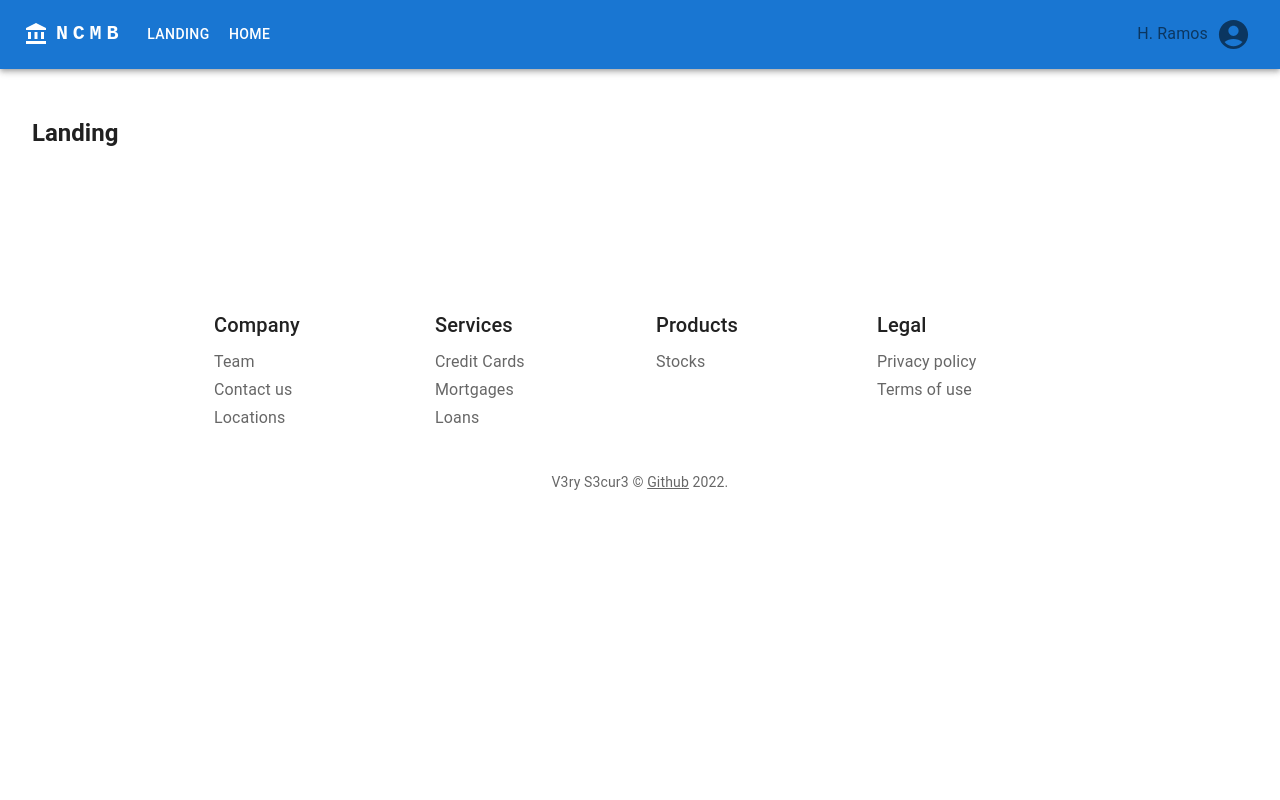
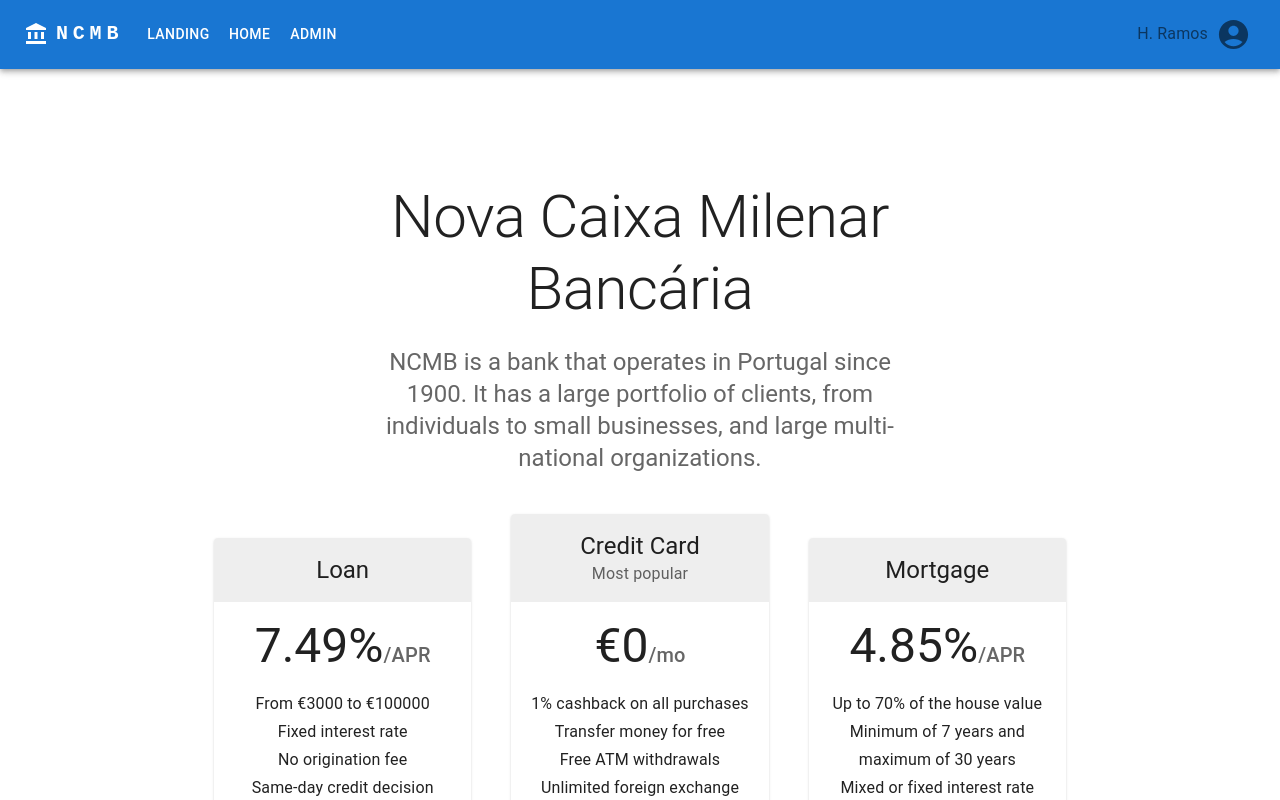
Before and after one commit to DavidAkaFunky/NetworkCompSec2022, a React (Create React App) app in the folder frontend/: page / in a window 1280 px wide. Shown: the top 800 px of the page. Built offline with nearby package versions, Linux system fonts and the light colour scheme.

Commit message:
Add stock frontend

```diff
--- a/frontend/src/Home/Home.tsx
+++ b/frontend/src/Home/Home.tsx
@@ -1,12 +1,154 @@
-import { Typography } from "@mui/material";
+import { Copyright } from "@mui/icons-material";
+import {
+	Container,
+	Grid,
+	Link,
+	Paper,
+	Table,
+	TableBody,
+	TableCell,
+	TableHead,
+	TableRow,
+	Typography,
+} from "@mui/material";
+
+function createStockTransaction(
+	id: number,
+	name: string,
+	ISIN: string,
+	exchange: string,
+	lastPrice: number,
+	volume: number,
+	date: string
+) {
+	return { id, name, ISIN, exchange, lastPrice, volume, date };
+}
+
+const rows = [
+	createStockTransaction(
+		0,
+		"Galp",
+		"PTGALP0AM000",
+		"Euronext Lisbon",
+		12.5,
+		100,
+		"2021-06-01"
+	),
+];
+
+interface TitleProps {
+	children?: React.ReactNode;
+}
+
+function Title(props: TitleProps) {
+	return (
+		<Typography component="h2" variant="h6" color="primary" gutterBottom>
+			{props.children}
+		</Typography>
+	);
+}
 
 function Home() {
 	return (
-		<>
-			<Typography variant="h5" component="h1">
-				<strong>Home</strong>
-			</Typography>
-		</>
+		<Container maxWidth="lg" sx={{ mt: 4, mb: 4 }}>
+			<Grid container spacing={3}>
+				{/* Chart */}
+				<Grid item xs={12} md={8} lg={9}>
+					<Paper
+						sx={{
+							p: 2,
+							display: "flex",
+							flexDirection: "column",
+							height: 240,
+						}}
+					>
+						<Title>Credit Card</Title>
+					</Paper>
+				</Grid>
+				{/* Recent Deposits */}
+				<Grid item xs={12} md={4} lg={3}>
+					<Paper
+						sx={{
+							p: 2,
+							display: "flex",
+							flexDirection: "column",
+							height: 240,
+						}}
+					>
+						<Title>Mortgage & Loans</Title>
+						<Typography component="p" variant="h4">
+							$3,024.00
+						</Typography>
+						<Typography color="text.secondary" sx={{ flex: 1 }}>
+							on 15 March, 2019
+						</Typography>
+						<div>
+							<Link color="primary" href="#" onClick={() => {}}>
+								View balance
+							</Link>
+						</div>
+					</Paper>
+				</Grid>
+				<Grid item xs={6}>
+					<Paper
+						sx={{
+							p: 2,
+							display: "flex",
+							flexDirection: "column",
+							height: 240,
+						}}
+					>
+						<Title>Buy Stocks</Title>
+					</Paper>
+				</Grid>
+				<Grid item xs={6}>
+					<Paper
+						sx={{
+							p: 2,
+							display: "flex",
+							flexDirection: "column",
+							height: 240,
+						}}
+					>
+						<Title>Sell Stocks</Title>
+					</Paper>
+				</Grid>
+				{/* Recent Orders */}
+				<Grid item xs={12}>
+					<Paper sx={{ p: 2, display: "flex", flexDirection: "column" }}>
+						<Title>Recent Stock Transactions</Title>
+						<Table size="small">
+							<TableHead>
+								<TableRow>
+									<TableCell>Name</TableCell>
+									<TableCell>ISIN</TableCell>
+									<TableCell>Exchange</TableCell>
+									<TableCell>Last Price</TableCell>
+									<TableCell>Volume</TableCell>
+									<TableCell align="right">Date</TableCell>
+								</TableRow>
+							</TableHead>
+							<TableBody>
+								{rows.map((row) => (
+									<TableRow key={row.id}>
+										<TableCell>{row.name}</TableCell>
+										<TableCell>{row.ISIN}</TableCell>
+										<TableCell>{row.exchange}</TableCell>
+										<TableCell>{`€${row.lastPrice}`}</TableCell>
+										<TableCell>{row.volume}</TableCell>
+										<TableCell align="right">{row.date}</TableCell>
+									</TableRow>
+								))}
+							</TableBody>
+						</Table>
+						<Link color="primary" href="#" onClick={() => {}} sx={{ mt: 3 }}>
+							See more orders
+						</Link>
+					</Paper>
+				</Grid>
+			</Grid>
+			<Copyright sx={{ pt: 4 }} />
+		</Container>
 	);
 }
 
--- a/frontend/src/Landing/Landing.tsx
+++ b/frontend/src/Landing/Landing.tsx
@@ -1,11 +1,165 @@
-import { Typography } from "@mui/material";
+import {
+	Box,
+	Button,
+	Card,
+	CardActions,
+	CardContent,
+	CardHeader,
+	Container,
+	Grid,
+	Stack,
+	Typography,
+} from "@mui/material";
+import StarIcon from "@mui/icons-material/StarBorder";
+
+const tiers = [
+	{
+		title: "Loan",
+		price: "7.49%",
+		priceDescription: "/APR",
+		description: [
+			"From €3000 to €100000",
+			"Fixed interest rate",
+			"No origination fee",
+			"Same-day credit decision",
+		],
+		buttonText: "Get started",
+		buttonVariant: "outlined",
+	},
+	{
+		title: "Credit Card",
+		subheader: "Most popular",
+		price: "€0",
+		priceDescription: "/mo",
+		description: [
+			"1% cashback on all purchases",
+			"Transfer money for free",
+			"Free ATM withdrawals",
+			"Unlimited foreign exchange",
+		],
+		buttonText: "Sign up for free",
+		buttonVariant: "contained",
+	},
+	{
+		title: "Mortgage",
+		price: "4.85%",
+		priceDescription: "/APR",
+		description: [
+			"Up to 70% of the house value",
+			"Minimum of 7 years and maximum of 30 years",
+			"Mixed or fixed interest rate",
+		],
+		buttonText: "Contact us",
+		buttonVariant: "outlined",
+	},
+];
 
 function Landing() {
 	return (
 		<>
-			<Typography variant="h5" component="h1">
-				<strong>Landing</strong>
-			</Typography>
+			{/* Hero unit */}
+			<Box
+				sx={{
+					bgcolor: "background.paper",
+					pt: 8,
+					pb: 6,
+				}}
+			>
+				<Container maxWidth="sm">
+					<Typography
+						component="h1"
+						variant="h2"
+						align="center"
+						color="text.primary"
+						gutterBottom
+					>
+						Nova Caixa Milenar Bancária
+					</Typography>
+					<Typography
+						variant="h5"
+						align="center"
+						color="text.secondary"
+						paragraph
+					>
+						NCMB is a bank that operates in Portugal since 1900.
+						It has a large portfolio of clients, from individuals to small businesses,
+						and large multi-national organizations.
+					</Typography>
+				</Container>
+				<Container maxWidth="md" component="main" sx={{mt: 5}}>
+					<Grid container spacing={5} alignItems="flex-end">
+						{tiers.map((tier) => (
+							// Enterprise card is full width at sm breakpoint
+							<Grid
+								item
+								key={tier.title}
+								xs={12}
+								sm={tier.title === "Enterprise" ? 12 : 6}
+								md={4}
+							>
+								<Card>
+									<CardHeader
+										title={tier.title}
+										subheader={tier.subheader}
+										titleTypographyProps={{ align: "center" }}
+										action={tier.title === "Pro" ? <StarIcon /> : null}
+										subheaderTypographyProps={{
+											align: "center",
+										}}
+										sx={{
+											backgroundColor: (theme) =>
+												theme.palette.mode === "light"
+													? theme.palette.grey[200]
+													: theme.palette.grey[700],
+										}}
+									/>
+									<CardContent>
+										<Box
+											sx={{
+												display: "flex",
+												justifyContent: "center",
+												alignItems: "baseline",
+												mb: 2,
+											}}
+										>
+											<Typography
+												component="h2"
+												variant="h3"
+												color="text.primary"
+											>
+												{tier.price}
+											</Typography>
+											<Typography variant="h6" color="text.secondary">
+												{tier.priceDescription}
+											</Typography>
+										</Box>
+										<ul>
+											{tier.description.map((line) => (
+												<Typography
+													component="li"
+													variant="subtitle1"
+													align="center"
+													key={line}
+												>
+													{line}
+												</Typography>
+											))}
+										</ul>
+									</CardContent>
+									<CardActions>
+										<Button
+											fullWidth
+											variant={tier.buttonVariant as "outlined" | "contained"}
+										>
+											{tier.buttonText}
+										</Button>
+									</CardActions>
+								</Card>
+							</Grid>
+						))}
+					</Grid>
+				</Container>
+			</Box>
 		</>
 	);
 }
--- a/frontend/src/UserContext/UserContext.tsx
+++ b/frontend/src/UserContext/UserContext.tsx
@@ -9,9 +9,9 @@ interface Props {
 
 const UserProvider: React.FC<Props> = ({ children }) => {
     const [user, setUser] = useState<UserData>({
-        isAdmin: false,
+        username: "H. Ramos",
         isLoggedIn: true,
-        username: "H. Ramos",
+        isAdmin: true,
     });
 
     return <UserContext.Provider value={{ user, setUser }}>{children}</UserContext.Provider>;
```
Also changed, not shown: 1 other file (tests, documents, lock files or other folders).
